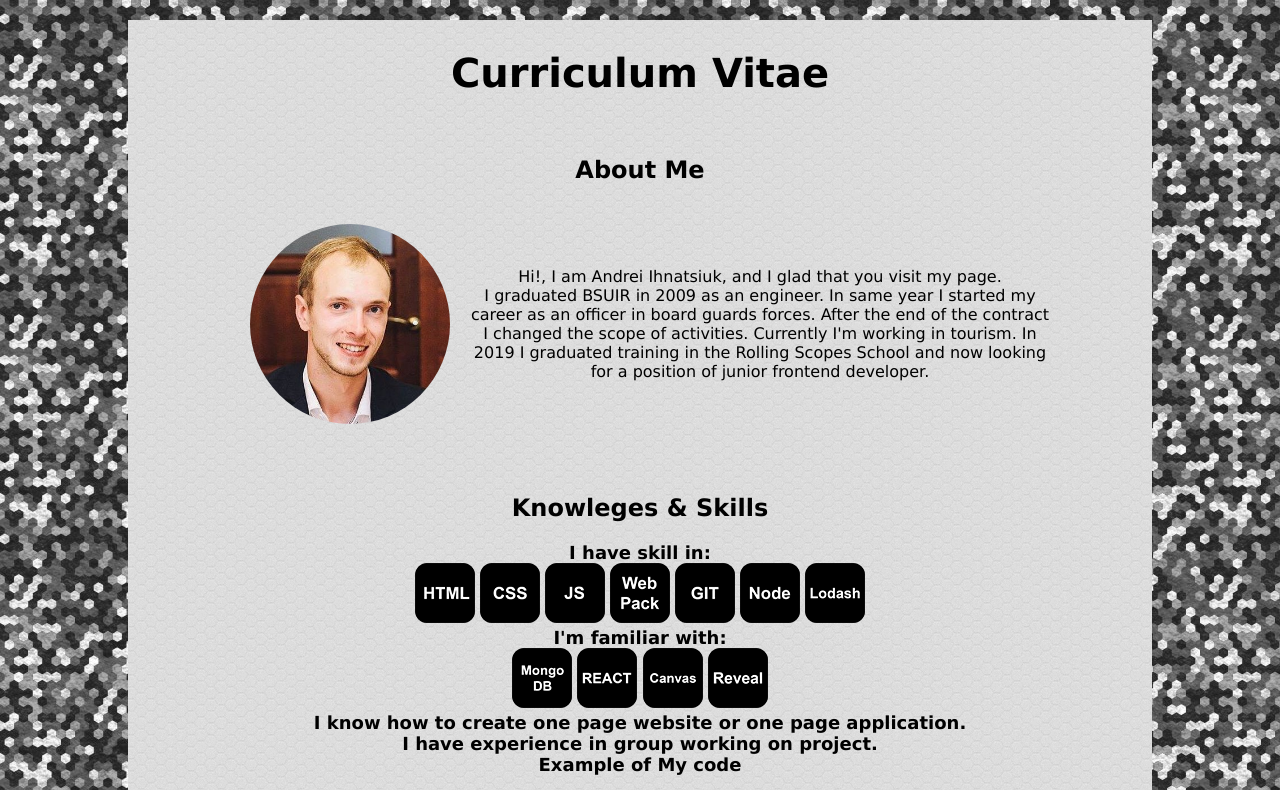
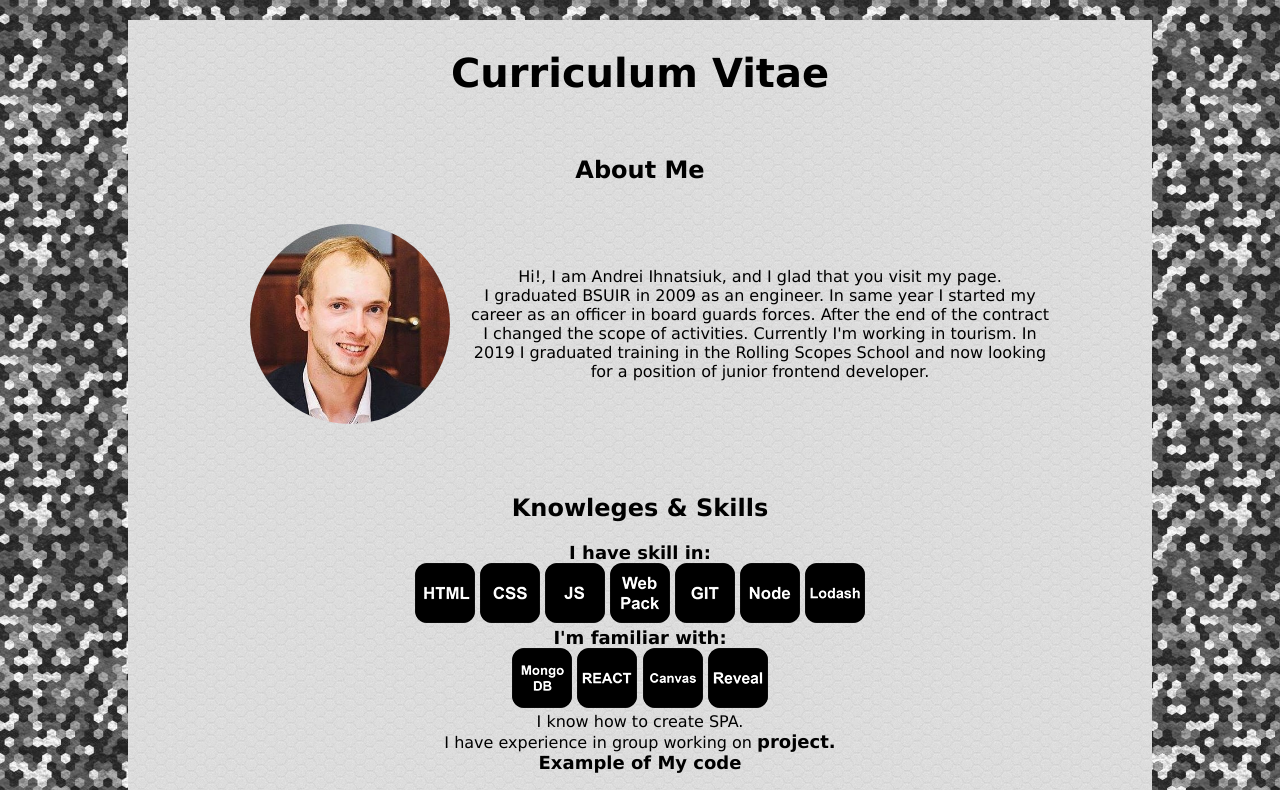
Before and after one commit to garnich/Curriculum-Vitae, a plain HTML site: page index.html in a window 1280 px wide. Shown: the top 790 px of the page. Drawn offline with nearby package versions, Linux system fonts and the light colour scheme.

Commit message:
feat: add link to Dream Team project

```diff
--- a/index.html
+++ b/index.html
@@ -58,8 +58,13 @@
               <img src="./img/icons/Canvas.png" alt="Canvas" />
               <img src="./img/icons/Reveal.png" alt="Reveal" />
             </li>
-            <li><p>I know how to create one page website or one page application.</p></li>
-            <li><p>I have experience in group working on project.</p></li>
+            <li>I know how to create SPA.</li>
+            <li>
+              I have experience in group working on
+              <a href="https://metre-ray.github.io/DreamTeam/ver2/html/" target="_blank"
+                >project.</a
+              >
+            </li>
           </ul>
         </div>
         <a href="https://github.com/garnich/additional_5/blob/master/src/index.js" target="_blank"
--- a/style/style.css
+++ b/style/style.css
@@ -94,6 +94,9 @@ li{
 .knowleges a:hover{
     text-decoration: underline;
 }
+.knowleges a:hover{
+    text-decoration: underline;
+}
 .cources a:hover{
     box-sizing: border-box;
     border-bottom: 2px solid black;
```
